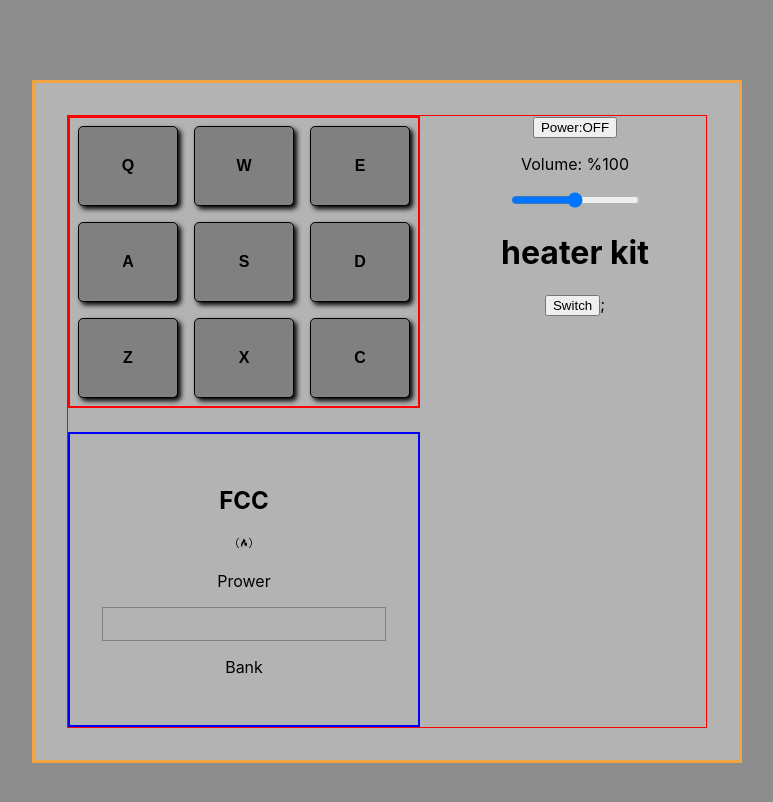
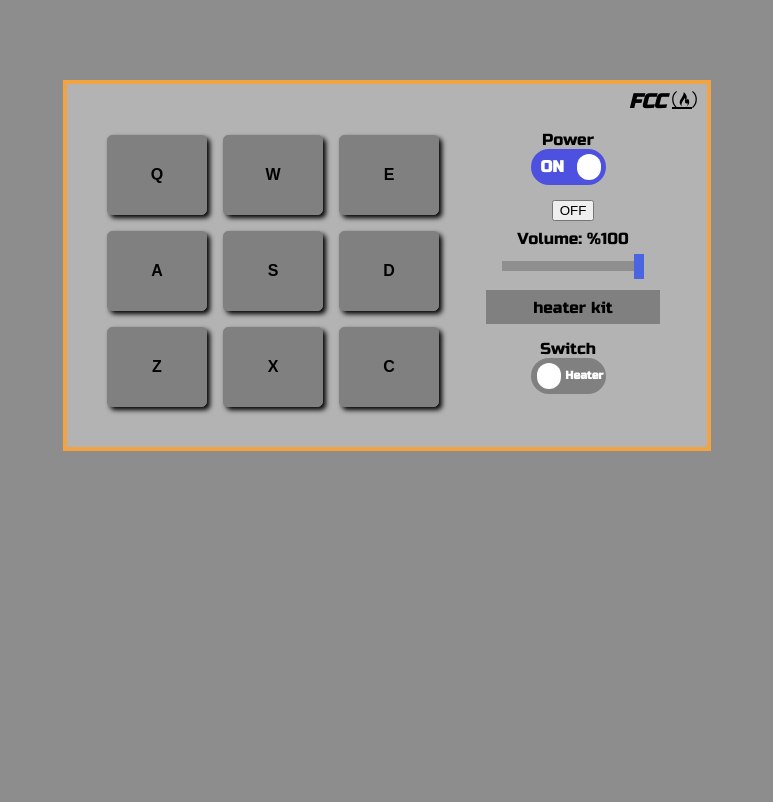
Before and after one commit to abdel1413/Drum-machine, a React (Create React App) app: page / in a window 1280 px wide. Shown: the top 802 px of the page, without its empty margins (253-1026 px from the left). Built offline with nearby package versions, Linux system fonts and the light colour scheme.

Commit message:
added some events

```diff
--- a/package.json
+++ b/package.json
@@ -3,6 +3,7 @@
   "version": "0.1.0",
   "private": true,
   "dependencies": {
+    "@fontsource/russo-one": "^5.0.8",
     "@testing-library/jest-dom": "^5.17.0",
     "@testing-library/react": "^13.4.0",
     "@testing-library/user-event": "^13.5.0",
--- a/src/App.css
+++ b/src/App.css
@@ -1,27 +1,94 @@
 body {
   background-color: #8d8d8d;
+  font-family: "Russo One";
+  /* font-family: Georgia, "Times New Roman", Times, serif; */
 }
 
 #drum-machine {
-  padding: 2rem;
+  /* padding: 2rem; */
   align-items: center;
   justify-content: center;
   text-align: center;
-  border: 3px solid #f2a443;
+  border: 4px solid #f2a443;
   margin: 5rem auto;
   width: 50%;
   background-color: #b3b3b3;
 }
 
+.logo {
+  display: flex;
+  float: right;
+  /* border: 1px solid red; */
+  clear: both;
+  margin-right: 10px;
+  margin-top: 3px;
+  font-size: 20px;
+  font-weight: bolder;
+  font-style: italic;
+}
+.logo-text {
+  /* margin-right: 2px; */
+  font-weight: bolder;
+  font-style: italic;
+  padding-top: 2px;
+  /* border: blue solid 2px; */
+}
+.fa {
+  font-size: 25px;
+  font-weight: bold;
+  font-style: italic;
+  margin-bottom: 0;
+  line-height: 1;
+}
+.logo > p::before {
+  position: absolute;
+  top: 0.5;
+  right: -3;
+  content: "";
+  width: 20px;
+  height: 2px;
+  background-color: black;
+}
+.percentage {
+  margin: 0.5rem;
+}
+.volume-bar {
+  -webkit-appearance: none;
+  height: 10px;
+  width: 70%;
+  opacity: 0.7;
+  background: #808080;
+}
+
+.volume-bar::-webkit-slider-thumb {
+  -webkit-appearance: none;
+  appearance: none;
+  height: 25px;
+  width: 10px;
+  /* border-radius: 10px; */
+  background-color: #2044f5;
+  cursor: pointer;
+}
+
+.volume-bar::-moz-range-thumb {
+  height: 25px;
+  width: 10px;
+  border-radius: 10px;
+  /* background-color: #2044F5; */
+  cursor: pointer;
+}
+
 #container {
-  border: 1px solid red;
+  margin: 2rem;
+  clear: both;
+  /* border: 1px solid red; */
   display: grid;
   grid-gap: 1.5rem;
   grid-template-columns: repeat(2, 1fr);
 }
 
 #pad-container {
-  border: 2px solid red;
+  /* border: 2px solid red; */
   padding: 0;
   display: grid;
   gap: 0;
@@ -34,10 +101,11 @@ body {
   width: 100px;
   height: 80px;
   margin: 0.5rem;
-  border: 1px solid black;
+
   cursor: pointer;
   box-shadow: black 3px 3px 5px;
   border-radius: 5px;
+  border: #808080 solid 1px;
   background-color: #808080;
   color: #000;
   font-weight: bolder;
@@ -45,8 +113,9 @@ body {
 }
 
 .drum-pad:active {
+  border: solid 1px #f2a443;
   background-color: #f2a443;
-  box-shadow: #f2a443 3px 3px 5px;
+  box-shadow: black 3px 3px 5px;
 }
 .control {
   border: 2px solid blue;
@@ -59,8 +128,14 @@ body {
   justify-content: center;
   height: 2rem;
   border: 1px solid gray;
+  margin: 15px;
+  background-color: #808080;
 }
 
 .carrot {
   background-color: #f2a443;
 }
+
+.controls {
+  pointer-events: none;
+}
--- a/src/App.js
+++ b/src/App.js
@@ -1,10 +1,13 @@
 import "./App.css";
+import "@fontsource/russo-one";
+
 import { FaFreeCodeCamp } from "react-icons/fa";
 import { KeyPads } from "./Components/KeyPads";
-import { useState } from "react";
+import { useRef, useState } from "react";
 import { SecondSoundGroup } from "./Components/SecondSoundGroup";
 import SoundData from "./Components/SoundData";
 import SoundData2 from "./Components/SoundData2";
+import { Logo } from "./Components/Logo";
 
 //object to match with allowing to switch sound groups
 const typeOfSound = {
@@ -24,44 +27,49 @@ function App() {
   const [soundTitle, setSoundTitle] = useState("");
   const [volume, setVolume] = useState(1);
   const [power, setPower] = useState(true);
-  console.log("sounds grp ////", soundGroups[soundType]);
+  const [isChecked, setIsChecked] = useState(false);
 
-  const playSound = (key, sound) => {
-    setSoundTitle(sound);
+  //const isActive = useRef(true);
+
+  const playSound = (key, snd) => {
+    setSoundTitle(snd);
     const audio = document.getElementById(key);
-    audio.currentTime = 0;
 
-    // audio.src && audio.play();
+    if (audio) {
+      audio.play();
+    } else {
+      return;
+    }
+    // audio.src !== null && audio.play();
+  };
 
-    if (audio.src === "") {
-      audio.pause();
-      audio.currentTime = 0;
+  // const handleDisabled = (e) => {
+  //   if (e.target.checked) {
+  //     setDisabled(!isDisabled);
+  //   } else {
+  //     setDisabled(false);
+  //   }
+  // };
+  //method to switch sound voice when clicked on
+  //passed as props to second group.
+  const switchSoundPlay = () => {
+    setSoundTitle("");
+    if (soundType === "heaterKit") {
+      setIsChecked(!isChecked);
+      setSoundType("smoothSound");
+      setSounds(soundGroups.smoothSound);
     } else {
-      audio.play();
+      setIsChecked(false);
+      setSoundType("heaterKit");
+      setSounds(soundGroups.heaterKit);
+      // setSoundTitle(soundGroups.heaterKit.id);
     }
   };
 
-  //method to switch sound voice when clicked on
-  //passed as props to second group.
-
-  const switchSoundPlay = () => {
-    setSoundTitle("");
-    setSounds("");
-    if (soundType === "heaterKit") {
-      setSoundType("smoothSound");
-      setSounds(soundGroups.smoothSound);
-    } else {
-      setSoundType("heaterKit");
-      setSounds(soundGroups.heaterKit);
-    }
-  };
-
-  // console.log("sounds", sounds);
-  console.log("sountyep", soundType);
   const handleVolume = (e) => {
     setVolume(e.target.value);
   };
-
+  console.log("voluem", volume);
   //create a methd to connect the input volume to
   //audi so we can manipulate the volume.
   //to do this, get the sounds'key and loop thru the result
@@ -76,16 +84,28 @@ function App() {
   };
 
   //create power on/off method
+  //and pass it in return div so that whenever there a rerender,
+  //it's called
   const switchPower = () => {
     setPower(!power);
+    setVolume(!volume);
+    console.log("p", power);
+
+    let controls = document.getElementsByClassName("second-column")[0];
+
+    power === true
+      ? controls.classList.add("controls")
+      : controls.classList.remove("controls");
   };
 
   return (
     <div id="drum-machine">
+      <Logo />
       {setKeyVolume()}
       <div id="container">
         <KeyPads playSound={playSound} sounds={sounds} power={power} />
         <SecondSoundGroup
+          isChecked={isChecked}
           switchPower={switchPower}
           power={power}
           volume={volume}
@@ -93,29 +113,6 @@ function App() {
           title={soundTitle || typeOfSound[soundType]}
           switchSoundPlay={switchSoundPlay}
         />
-
-        <div className="control">
-          <div className="logo">
-            <h2>FCC</h2>
-            <FaFreeCodeCamp />
-          </div>
-          <div className="power-controller">
-            <p>Prower</p>
-            <div className="select">
-              <div className="inner" style={{ float: "right" }}></div>
-            </div>
-          </div>
-          <div id="display"></div>
-          <div className="volume-bar">
-            {/* <input max="2" min="0" step="0.01" type="range" /> */}
-          </div>
-          <div className="power-controller">
-            <p>Bank</p>
-            <div className="select">
-              <div className="inner" style={{ float: "left" }}></div>
-            </div>
-          </div>
-        </div>
       </div>
     </div>
   );
--- a/src/Components/KeyPress.js
+++ b/src/Components/KeyPress.js
@@ -6,35 +6,20 @@ import React, { useEffect } from "react";
 // child comp in keypad component
 //that we can control each key that's pressed on keyboard
 
-export const KeyPress = ({ playSound, snd: sounds }) => {
+export const KeyPress = ({ playSound, snd: { id, key, keyCode, src } }) => {
   //methd to called whenever  key is press down and the componentdidmount
-  //
 
   const handleKeyPress = (e) => {
-    console.log("sounds", sounds);
-    if (e.keyCode === sounds.keyCode) {
-      console.log("snd id ", sounds.id);
-      playSound(sounds.key, sounds.id);
-      let item = document.getElementsByClassName(sounds.id)[0];
-      console.log("item", item);
-
-      setTimeout(() => {
-        // item.classList.add("carrot");
-      }, 100);
-
-      setTimeout(() => {
-        // item.classList.remove("carrot");
-      }, 200);
-      // let each = Array.from(item).forEach((element) =>
-      //   element.classList.add("carrot")
-      // );
-      // console.log(each);
-    }
-    // console.log("e", e.type);
-
-    if (e.type === "keydown") {
-      let d = document.getElementById(sounds.key);
-      // console.log(d);
+    if (e.keyCode === keyCode) {
+      playSound(key, id);
+      console.log("id", id);
+      let item = document.getElementsByClassName(id)[0];
+      if (e.type === "keydown") {
+        console.log("item", item);
+        //console.log("classlis", item.classList);
+        item.classList.add("carrot");
+      }
+      return;
     }
   };
 
@@ -42,17 +27,31 @@ export const KeyPress = ({ playSound, snd: sounds }) => {
     document.addEventListener("keydown", handleKeyPress);
   }, []);
 
+  const handleKeyUp = (e) => {
+    let item = document.getElementsByClassName(id)[0];
+
+    if (e.keyCode === keyCode) {
+      if (e.type === "keyup") {
+        // console.log("class", item.classList);
+        item.classList.remove("carrot");
+      }
+      return;
+    }
+  };
+  useEffect(() => {
+    document.addEventListener("keyup", handleKeyUp);
+  });
   return (
     <div>
       {/* <h3>{snd.id}</h3> */}
       <button
-        className={`drum-pad ${sounds.id}`}
-        key={sounds.key}
-        id={sounds.id}
-        onClick={() => playSound(sounds.key, sounds.id)}
+        className={`drum-pad ${id}`}
+        key={key}
+        id={id}
+        onClick={() => playSound(key, id)}
       >
-        <audio className="clip" id={sounds.key} src={sounds.src} />
-        {sounds.key}
+        <audio className="clip" id={key} src={src} />
+        {key}
       </button>
     </div>
   );
--- /dev/null
+++ b/src/Components/Logo.js
@@ -0,0 +1,10 @@
+import { FaFreeCodeCamp } from "react-icons/fa";
+export const Logo = () => {
+  return (
+    <div className="logo">
+      <div className="logo-text">FCC&nbsp;</div>
+      <p></p>
+      <FaFreeCodeCamp className="fa freecode" />
+    </div>
+  );
+};
--- /dev/null
+++ b/src/Components/PowerButton.css
@@ -0,0 +1,76 @@
+.container {
+  text-align: center;
+  display: flex;
+  flex-direction: column;
+  justify-content: center;
+  align-items: center;
+  margin: 3px 10px 0 0;
+  padding-bottom: 15px;
+}
+.toggle-switch {
+  position: relative;
+  width: 75px;
+  display: inline-block;
+  text-align: left;
+  /* top: 8px; */
+}
+.checkbox {
+  display: none;
+}
+.label {
+  display: block;
+  overflow: hidden;
+  cursor: pointer;
+  border: 0 solid #bbb;
+  border-radius: 20px;
+}
+.inner {
+  display: block;
+  width: 200%;
+  margin-left: -100%;
+  transition: margin 0.3s ease-in 0s;
+}
+.inner:before,
+.inner:after {
+  float: left;
+  width: 50%;
+  height: 36px;
+  padding: 0;
+  line-height: 36px;
+  color: #fff;
+  font-weight: bold;
+  box-sizing: border-box;
+}
+.inner:before {
+  content: "ON";
+  padding-left: 10px;
+  background-color: #4e51df;
+  color: #fff;
+}
+.inner:after {
+  content: "OFF";
+  padding-right: 10px;
+  background-color: #808080;
+
+  color: #fff;
+  text-align: right;
+}
+.switch {
+  display: block;
+  width: 24px;
+  margin: 5px;
+  background: #fff;
+  position: absolute;
+  top: 0;
+  bottom: 0;
+  right: 40px;
+  border: 0 solid #bbb;
+  border-radius: 20px;
+  transition: all 0.3s ease-in 0s;
+}
+.checkbox:checked + .label .inner {
+  margin-left: initial;
+}
+.checkbox:checked + .label .switch {
+  right: 0;
+}
--- /dev/null
+++ b/src/Components/PowerButton.js
@@ -0,0 +1,22 @@
+import "./PowerButton.css";
+export const PowerButton = ({ power, handleDisabled, label }) => {
+  return (
+    <div className="container">
+      {label}{" "}
+      <div className="toggle-switch">
+        <input
+          type="checkbox"
+          className="checkbox"
+          name={label}
+          id={label}
+          checked={power}
+          onChange={handleDisabled}
+        />
+        <label className="label" htmlFor={label}>
+          <span className="inner" />
+          <span className="switch" />
+        </label>
+      </div>
+    </div>
+  );
+};
--- a/src/Components/SecondSoundGroup.js
+++ b/src/Components/SecondSoundGroup.js
@@ -1,4 +1,7 @@
 import React from "react";
+import { PowerButton } from "./PowerButton";
+import { SwitchSoundButton } from "./SwitchSoundButton";
+import { VolumeSlider } from "./VolumeSlider";
 
 export const SecondSoundGroup = ({
   switchPower,
@@ -7,27 +10,28 @@ export const SecondSoundGroup = ({
   handleVolume,
   title,
   switchSoundPlay,
+  isChecked,
 }) => {
   return (
     <div>
-      <div>
-        <button onClick={switchPower}>Power:{power ? "OFF" : "ON"}</button>
+      <PowerButton label="Power" power={power} handleDisabled={switchPower} />
+
+      <button onClick={switchPower}>{power ? "OFF" : "ON"}</button>
+      <div className="second-column">
+        <div>
+          <p className="percentage">Volume: %{Math.round(volume * 100)}</p>
+        </div>
+        <VolumeSlider volume={volume} handleVolume={handleVolume} />
+        <div id="display">{title || volume}</div>
+
+        <SwitchSoundButton
+          isChecked={isChecked}
+          switchSoundPlay={switchSoundPlay}
+          label="Switch"
+        />
+
+        {/* <button onClick={switchSoundPlay}>Switch</button> */}
       </div>
-      <div>
-        <p>Volume: %{Math.round(volume * 100)}</p>
-      </div>
-      <div className="volume-bar">
-        <input
-          max="1"
-          min="0"
-          step="0.01"
-          type="range"
-          volume={volume}
-          onChange={handleVolume}
-        />
-      </div>
-      <h1>{title}</h1>
-      <button onClick={switchSoundPlay}>Switch</button>;
     </div>
   );
 };
--- /dev/null
+++ b/src/Components/SwitchSoundButton.css
@@ -0,0 +1,79 @@
+.container {
+  text-align: center;
+  display: flex;
+  flex-direction: column;
+  justify-content: center;
+  align-items: center;
+  margin: 3px 10px 0 0;
+  padding-bottom: 15px;
+}
+.switcher {
+  position: relative;
+  width: 75px;
+  display: inline-block;
+  text-align: left;
+  /* top: 8px; */
+}
+.checkbox {
+  margin-top: 0;
+  display: none;
+}
+.label-element {
+  display: block;
+  overflow: hidden;
+  cursor: pointer;
+  border: 0 solid #bbb;
+  border-radius: 20px;
+  /* border: 1px solid red; */
+}
+.inner-element {
+  display: block;
+  width: 200%;
+  margin-left: -100%;
+  transition: margin 0.3s ease-in 0s;
+}
+.inner-element:before,
+.inner-element::after {
+  float: left;
+  width: 50%;
+  height: 36px;
+  padding: 0;
+  line-height: 36px;
+  color: #fff;
+  font-weight: bold;
+  box-sizing: border-box;
+}
+.inner-element:before {
+  content: "Smooth";
+  font-size: 0.6rem;
+  padding-left: 3px;
+  background-color: #4e51df;
+  color: #fff;
+}
+.inner-element:after {
+  content: "Heater";
+  font-size: 0.7rem;
+  padding-right: 2px;
+  background-color: #808080;
+  color: #fff;
+  text-align: right;
+}
+.slider-element {
+  display: block;
+  width: 24px;
+  margin: 5px;
+  background: #fff;
+  position: absolute;
+  top: 0;
+  bottom: 0;
+  right: 40px;
+  border: 0 solid #bbb;
+  border-radius: 20px;
+  transition: all 0.3s ease-in 0s;
+}
+.checkbox:checked + .label-element .inner-element {
+  margin-left: 0px;
+}
+.checkbox:checked + .label-element .slider-element {
+  right: 0;
+}
--- /dev/null
+++ b/src/Components/SwitchSoundButton.js
@@ -0,0 +1,22 @@
+import "./SwitchSoundButton.css";
+export const SwitchSoundButton = ({ isChecked, switchSoundPlay, label }) => {
+  return (
+    <div className="container">
+      {label}
+      <div className="switcher">
+        <input
+          type="checkbox"
+          className="checkbox"
+          name={label}
+          id={label}
+          checked={isChecked}
+          onChange={switchSoundPlay}
+        />
+        <label className="label-element" htmlFor={label}>
+          <span className="inner-element" />
+          <span className="slider-element" />
+        </label>
+      </div>
+    </div>
+  );
+};
--- /dev/null
+++ b/src/Components/VolumeSlider.js
@@ -0,0 +1,17 @@
+import "../App.css";
+export const VolumeSlider = ({ volume, handleVolume }) => {
+  return (
+    <div className="">
+      <input
+        className="volume-bar"
+        value={volume}
+        max="1"
+        min="0"
+        step="0.01"
+        type="range"
+        volume={volume}
+        onChange={handleVolume}
+      />
+    </div>
+  );
+};
```
Also changed, not shown: src/Components/KeyPads.js (+18 -7 lines), 1 other file (tests, documents, lock files or other folders).
